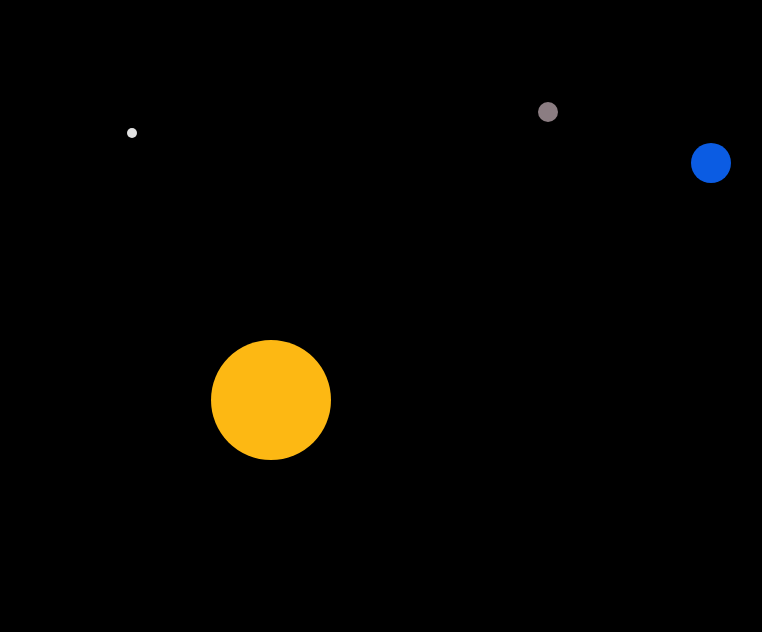
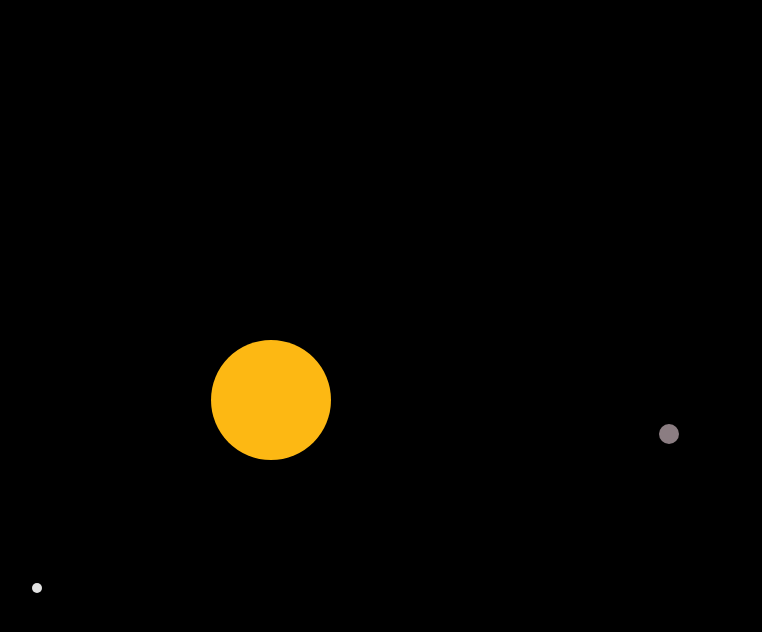
Before and after one commit to TevlaLtd/solarsystem, a plain HTML site: page index.html in a window 1280 px wide. Shown: the whole page, without its empty margins (369-1131 px from the left). Drawn offline with Linux system fonts and the light colour scheme.

Commit message:
added position of the earth based on the day of the year, other planets positions are not accurate

```diff
--- a/index.html
+++ b/index.html
@@ -4,6 +4,7 @@
 		<script type="text/javascript" src="js/utils/Perspective.js"></script>
 		<script type="text/javascript" src="js/stellarobjects/StellarGraphic.js"></script>
 		<script type="text/javascript" src="js/stellarobjects/StellarObject.js"></script>
+		<script type="text/javascript" src="js/utils/Day.js"></script>
 		<script type="text/javascript" src="js/utils/xml2json.js"></script>
 		<script type="text/javascript" src="js/script.js"></script>
 	</head>
--- a/js/script.js
+++ b/js/script.js
@@ -5,7 +5,13 @@ var container;
 var space;
 var context;
 
+var currentDay;
+
 (function(){
+
+
+
+    currentDay = new Date().getDOY();
 
 	var _data;
 
@@ -34,7 +40,7 @@ var context;
         var success = initScene();
 
         if (success){
-            updateScene();
+//            updateScene();
             setInterval(updateScene, 10);
         }
 	}
--- a/js/stellarobjects/StellarObject.js
+++ b/js/stellarobjects/StellarObject.js
@@ -8,10 +8,6 @@ var StellarObject = function(stellarNode, parent) {
 
     //referential
     this.parent 	=	parent;		// Parent Object of StellarObject type
-
-    //TODO webservice to get current position of planet
-//    this.startingAngle = Math.random()*360;
-    this.startingAngle = 0;
 
     this.x = 0;
     this.y = 0;
@@ -40,12 +36,16 @@ var StellarObject = function(stellarNode, parent) {
 
     this.sat = [];
 
-//    this.speed = (2*Math.PI*this.er / this.op)/10000;
-    this.speed = (360 / this.op)*DAY;
+    if (this.op!=0){
+        this.startingAngle = currentDay*360/this.op;
 
-    console.log(this.n, this.speed);
+//        console.log("name: ", this.n);
+//        console.log("this.op: ", this.op);
+//        console.log("this.startingAngle: ", this.startingAngle);
 
-
+    //  speed is calculated as a ratio of the number of degree needed to make a full orbit and the orbital period of the object
+        this.speed = (360 / this.op)*DAY;
+    }
 
 
 
--- /dev/null
+++ b/js/utils/Day.js
@@ -0,0 +1,15 @@
+Date.prototype.isLeapYear = function() {
+    var year = this.getFullYear();
+    if((year & 3) != 0) return false;
+    return ((year % 100) != 0 || (year % 400) == 0);
+};
+
+// Get Day of Year
+Date.prototype.getDOY = function() {
+    var dayCount = [0, 31, 59, 90, 120, 151, 181, 212, 243, 273, 304, 334];
+    var mn = this.getMonth();
+    var dn = this.getDate();
+    var dayOfYear = dayCount[mn] + dn;
+    if(mn > 1 && this.isLeapYear()) dayOfYear++;
+    return dayOfYear;
+};
```
